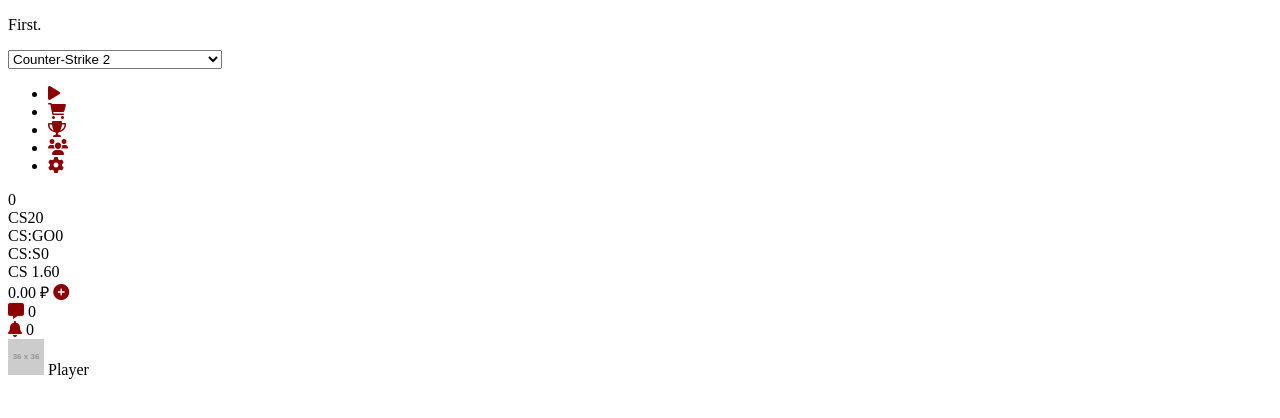
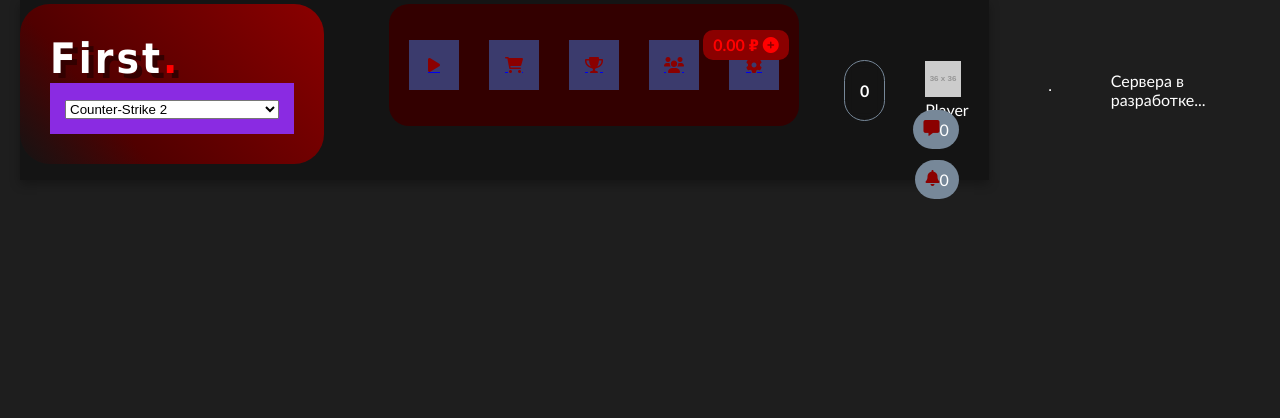
Before and after one commit to INTICH082/First, a plain HTML site: page Front/profile.html in a window 1280 px wide. Drawn offline with Linux system fonts and the light colour scheme; placeholder pictures from the web are drawn by us.

Commit message:
Разделение интерфейса и мейна

```diff
--- a/Front/common.css
+++ b/Front/common.css
@@ -1,6 +1,7 @@
 body {
     margin: 0;
     padding: 0;
+    position: relative;
     display: flex;
     align-items: center;
     justify-content: flex-start;
@@ -12,6 +13,19 @@ body {
     gap: 60px;
 }
 
+.site-header {
+    display: flex;
+    align-items: center;
+    justify-content: flex-start;
+    padding: 10px 20px;
+    gap: 40px;
+    background-color: rgb(20, 20, 20);
+    position: sticky;
+    top: 0;
+    z-index: 1000;
+    box-shadow: 0 4px 10px rgba(0, 0, 0, 0.3);
+}
+
 /* Левая навигация */
 
 .header-left {
@@ -20,7 +34,7 @@ body {
     background-color: aqua;
     background: linear-gradient(230deg, rgb(139,0,0) 0%, rgb(80, 0, 0) 70%, rgb(20, 20, 20) 100%);
     position: relative;
-    border-bottom-right-radius: 30px;
+    border-radius: 30px;
     bottom: 6px;
     right: 20px;
 }
@@ -52,8 +66,7 @@ body {
     position: relative;
     bottom: 25px;
     background-color: #300;
-    border-bottom-left-radius: 20px;
-    border-bottom-right-radius: 20px;
+    border-radius: 20px;
 }
 
 .main-nav ul{
@@ -80,6 +93,55 @@ body {
 
 /* Правая навигация */
 
+.online-widget {
+    position: relative;
+    display: inline-flex;
+    padding: 20px 15px;
+    background: rgba(20, 20, 20, 0.8);
+    border-radius: 30px;
+    backdrop-filter: blur(4px);
+    border: 1px solid lightslategray;
+    font-weight: bold;
+    transition: background 0.2s;
+}
+
+.online-widget:hover {
+    background: rgb(139, 0, 0);
+}
+
+.dropdown {
+    position: absolute;
+    padding: 8px;
+    border-radius: 12px;
+}
+
+.dropdown-hidden {
+    display: none;
+}
+
+.dropdown-item {
+    display: flex;
+    justify-content: space-between;
+    padding: 8px 16px;
+    color: #ddd;
+    font-size: 14px;
+    transition: background 0.1s;
+}
+
+#balance {
+    padding: 5px 10px;
+    border-radius: 10px;
+    background-color: darkred;
+    position: absolute;
+    top: 30px;
+    right: 200px;
+}
+
+#balance span {
+    font-weight: bold;
+    color: red;
+}
+
 #messages {
     padding: 10px;
     margin: 10px;
@@ -87,13 +149,14 @@ body {
     position: absolute;
     top: 100px;
     right: 20px;
-    background-color: blue;
+    background-color: lightslategray;
     border-radius: 90px;
+    transition: all 0.4s ease;
 }
 
 #messages:hover {
-    background-color: rgb(111, 0, 255);
-    transform: scale(1.1);
+    background-color: lightcoral;
+    transform: scale(1.1) rotate(-20deg);
 }
 
 #notifications {
@@ -103,11 +166,12 @@ body {
     position: absolute;
     top: 150px;
     right: 20px;
-    background-color: yellowgreen;
+    background-color: lightslategray;
     border-radius: 90px;
+    transition: all 0.4s ease;
 }
 
 #notifications:hover {
-    background-color: rgb(205, 197, 50);
-    transform: scale(1.1);
+    background-color: lightcoral;
+    transform: scale(1.1) rotate(-20deg);
 }
--- /dev/null
+++ b/Front/common.js
@@ -0,0 +1,19 @@
+function onlinedropdown() {
+    const widget = document.querySelector('.online-widget');
+    const dropdown = document.getElementById('online-dropdown');
+
+    if (!widget || !dropdown) return;
+
+    widget.addEventListener('click', function(event) {
+        event.stopPropagation();
+        dropdown.classList.toggle('dropdown-hidden');
+    });
+
+    document.addEventListener('click', function(event) {
+        if (!widget.contains(event.target)) {
+            dropdown.classList.add('dropdown-hidden');
+        }
+    });
+};
+
+onlinedropdown();
--- a/Front/profile.html
+++ b/Front/profile.html
@@ -4,17 +4,18 @@
     <meta charset="UTF-8">
     <meta name="viewport" content="width=device-width, initial-scale=1.0">
     <link rel="stylesheet" href="main.css">
-    <link rel="stylesheet" hred="common.css">
+    <link rel="stylesheet" href="common.css">
     <link rel="stylesheet" href="https://cdnjs.cloudflare.com/ajax/libs/font-awesome/6.0.0-beta3/css/all.min.css">
     <title>First</title>
 </head>
 <body>
+    <header class="site-header">
         <!-- Левая навигация -->
         <div class="header-left">
             <div id="logo">
                 <p>First<span id="logodot">.</span></p>
             </div>
-        <div id="game_selector">
+            <div id="game-selector">
                 <select aria-label="Выбор игры">
                     <option value="cs2">Counter-Strike 2</option>
                     <option value="cs:go">Counter-Strike: Global Offensive</option>
@@ -24,7 +25,7 @@
             </div>
         </div>
         <!-- Центральная навигация -->
-    <nav id="main_nav" aria-label="Основная навигация">
+        <nav class="main-nav" aria-label="Основная навигация">
             <ul>
                 <li>
                     <a href="#" class="nav-link" aria-label="Играть"><i class="fa-solid fa-play" style="color: rgb(139, 0, 0);"></i></a>
@@ -45,34 +46,43 @@
         </nav>
         <!-- Правая навигация -->
         <div class="header-right">
-        <div id="game_online" class="online-widget" tabindex="0" role="button" aria-haspopup="true" aria-expanded="false">
+            <div class="online-widget" tabindex="0" role="button" aria-haspopup="true" aria-expanded="false">
                 <span id="total-online">0</span>
-            <div id="online-dropdown" class="dropdown hidden">
+                <div id="online-dropdown" class="dropdown-hidden">
                     <div class="dropdown-item"><span>CS2</span><span class="online-count">0</span></div>
                     <div class="dropdown-item"><span>CS:GO</span><span class="online-count">0</span></div>
                     <div class="dropdown-item"><span>CS:S</span><span class="online-count">0</span></div>
                     <div class="dropdown-item"><span>CS 1.6</span><span class="online-count">0</span></div>
                 </div>
             </div>
+        </div>
 
         <div id="balance" class="balance-widget">
-        <span>0.00 ₽ <i class="fas fa-plus-circle" style="color: rgb(139, 0, 0);"></i></span>
+            <span>0.00 ₽ <i class="fas fa-plus-circle" style="color: red;"></i></span>
         </div>
 
         <div id="messages" class="icon-badge" role="button" tabindex="0" aria-label="Сообщения">
             <i class="fa-solid fa-message" style="color: rgb(139, 0, 0);"></i>
-        <span id="message_counter" class="badge">0</span>
+            <span id="message-counter" class="badge">0</span>
         </div>
 
         <div id="notifications" class="icon-badge" role="button" tabindex="0" aria-label="Уведомления">
             <i class="fa-solid fa-bell" style="color: rgb(139, 0, 0);"></i>
-        <span id="notification_counter" class="badge">0</span>
+            <span id="notification-counter" class="badge">0</span>
         </div>
 
         <div class="user-profile">
             <img src="https://via.placeholder.com/36" alt="Аватар" class="avatar">
             <span class="username">Player</span>
         </div>
+    </header>
 
+    <hr class="header-divider">
+
+    <main class="site-content">
+        <p>Сервера в разработке...</p>
+    </main>
+
+    <script src="common.js"></script>
 </body>
 </html>
```
Also changed, not shown: Front/main.html (+17 -7 lines). Lines whose indentation alone changed are shown as unchanged.
